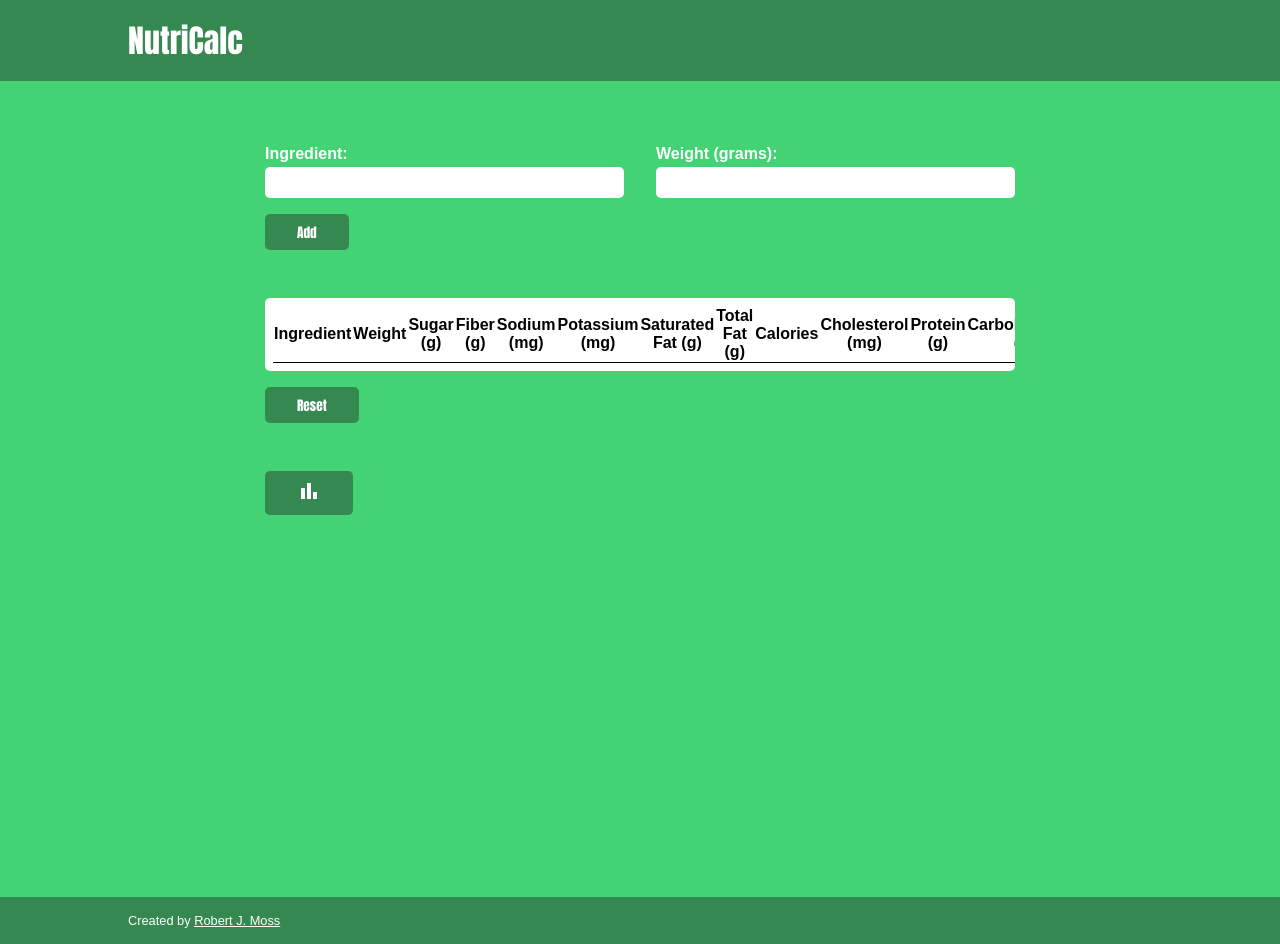
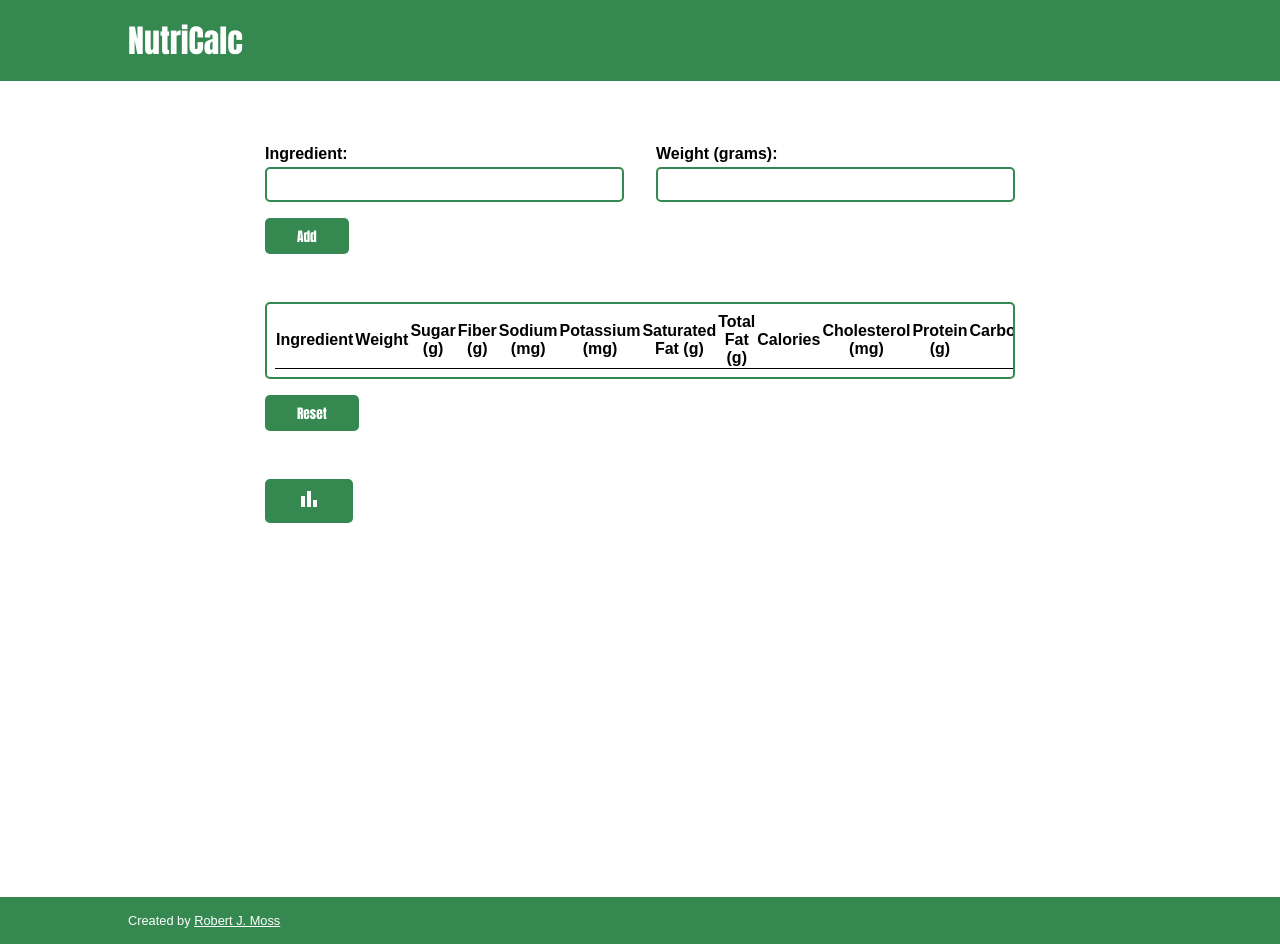
Before and after one commit to rmoss08/nutrition-calculator, a React (Create React App) app: page / in a window 1280 px wide. Built offline with nearby package versions, Linux system fonts and the light colour scheme.

Commit message:
style: changes web app's colour scheme
Background is now white and the inputs, table, and chart now have dark green borders

```diff
--- a/src/components/IngredientForm.module.css
+++ b/src/components/IngredientForm.module.css
@@ -12,14 +12,14 @@
 .ingredient-form__field--label {
   display: block;
   font-weight: 600;
-  color: white;
+  /* color: var(--dark-green); */
   margin: 0 0 0.25rem 0;
 }
 
 .ingredient-form__field--input {
   box-sizing: border-box;
   border-radius: var(--border-radius-5);
-  border: none;
+  border: var(--dark-green-border);
   width: 100%;
   padding: 0.5rem;
 }
--- a/src/components/StackedBarChart.module.css
+++ b/src/components/StackedBarChart.module.css
@@ -1,5 +1,6 @@
 .barchart {
     background-color: white;
+    border: var(--dark-green-border);
     border-radius: var(--border-radius-5);
     font-family: Arial, Helvetica, sans-serif;
     max-width: 600px;
--- a/src/components/Table/Table.module.css
+++ b/src/components/Table/Table.module.css
@@ -1,7 +1,8 @@
 .table {
   display: block;
   overflow-x: scroll;
-  background-color: white;
+  border: var(--dark-green-border);
+  /* background-color: white; */
   border-collapse: collapse;
   border-radius: var(--border-radius-5);
   /* font-size: 0.75rem; */
@@ -12,5 +13,5 @@
 .table__header {
   font-family: Arial, Helvetica, sans-serif;
   font-weight: 600;
-  border-bottom: 0.5px solid black;
+  border-bottom: var(--table-border);
 }
--- a/src/index.css
+++ b/src/index.css
@@ -1,14 +1,14 @@
 :root {
   --dark-green: #348850;
   --border-radius-5: 5px;
+  --dark-green-border: 2px solid var(--dark-green);
   --table-border: 0.5px solid black;
-  /* --font-family-arial: Arial, Helvetica, sans-serif  */
 }
 
 body {
   box-sizing: border-box;
   overflow-x: hidden;
-  background-color: #43d374;
+  /* background-color: #43d374; */
   font-family: Arial, Helvetica, sans-serif;
   width: 100vw;
   margin: 0;
```
